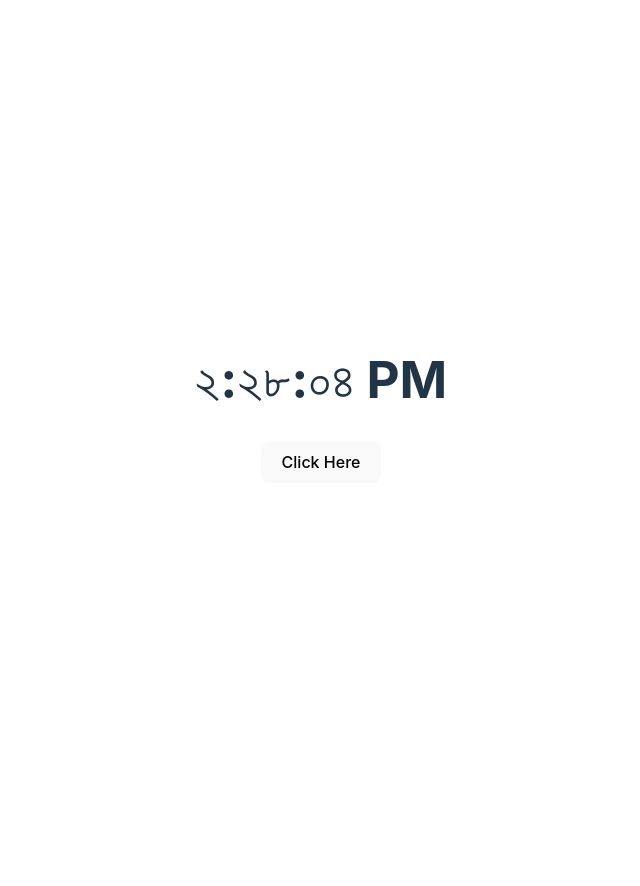
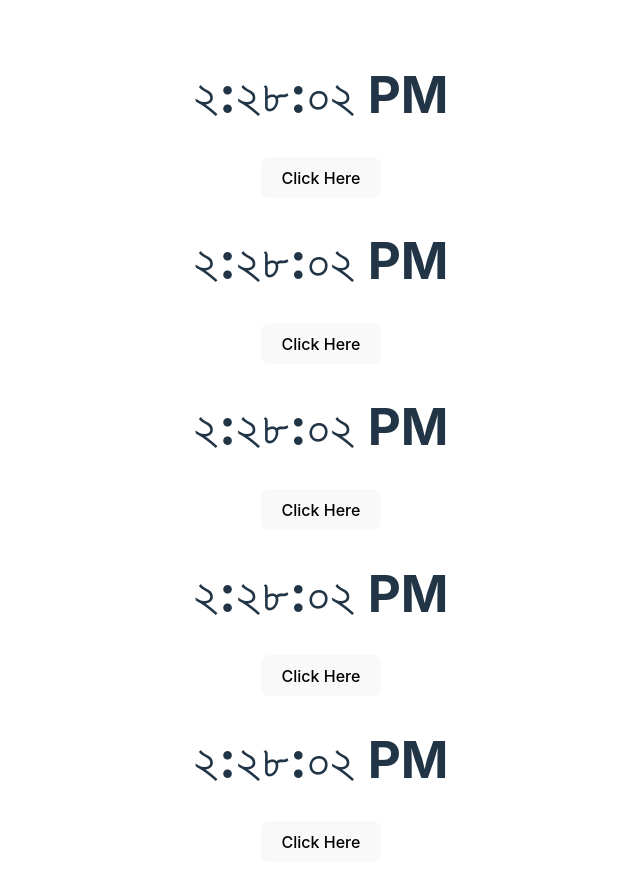
Before and after one commit to kaziomarSH24/React-practice-, a React (Vite) app in the folder myProject/: page / in a window 1280 px wide. Shown: the top 886 px of the page, without its empty margins (319-959 px from the left). Before the commit the page ends 800 px from the top, so only its background shows below. Built offline with nearby package versions, Linux system fonts and the light colour scheme.

Commit message:
List & keys

```diff
--- a/myProject/src/App.jsx
+++ b/myProject/src/App.jsx
@@ -1,10 +1,11 @@
 import "./App.css";
-import Clock from "./components/Clock";
+import ClockList from "./components/ClockList";
 
 function App() {
+  const quantities = [1, 2, 3, 4, 5];
   return (
     <div>
-      <Clock/>
+      <ClockList quantities={quantities} />
     </div>
   );
 }
--- /dev/null
+++ b/myProject/src/components/ClockList.jsx
@@ -0,0 +1,16 @@
+import Clock from "./Clock";
+
+// eslint-disable-next-line react/prop-types
+function ClockList({quantities = []}) {
+  return (
+    <div>
+      {
+        quantities.map((key) => (
+          <Clock key={key} />
+        ))
+      }
+    </div>
+  );
+}
+
+export default ClockList;
```
